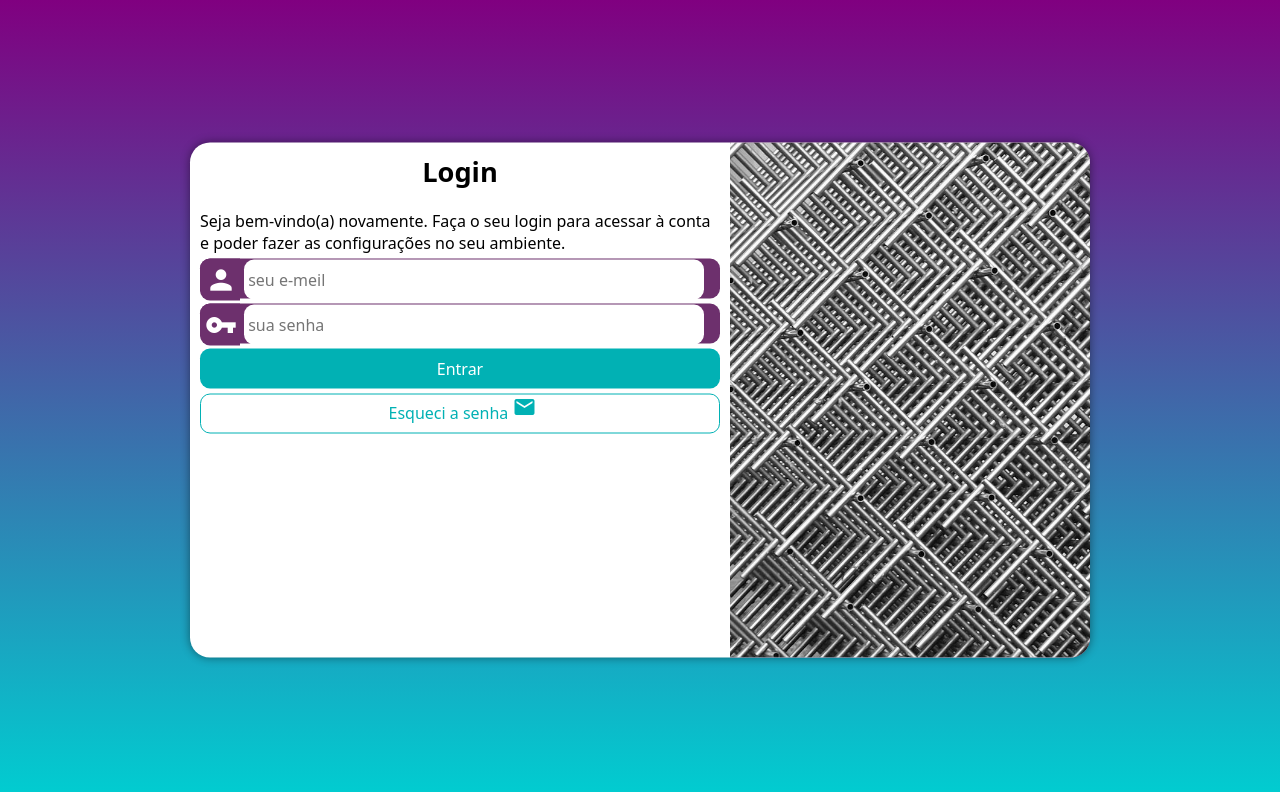
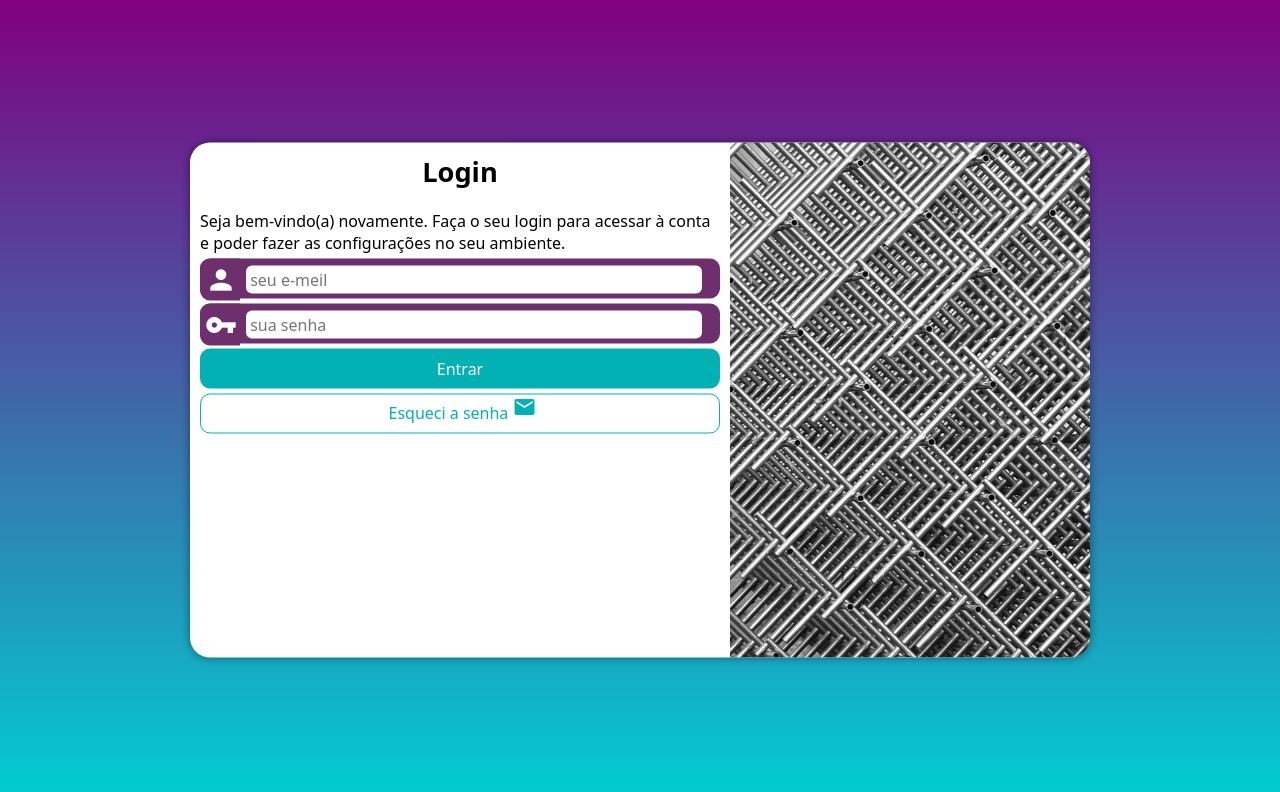
Before and after one commit to fabiodemenezes68/projeto-login, a plain HTML site: page index.html in a window 1280 px wide. Drawn offline with Linux system fonts and the light colour scheme.

Commit message:
ultimo commit

```diff
--- a/estilos/style.css
+++ b/estilos/style.css
@@ -21,13 +21,13 @@ section#login{
     display: block;
     top: 50%;
     left: 50%;
-    transform: translate(-50%, -50%);
     overflow: hidden;
     background-color: white;
     border-radius: 20px;
     width: 256px;
     height: 515px;
     box-shadow: 0px 0px 10px rgba(0, 0, 0, 0.450);
+    transform: translate(-50%, -50%);
     transition: width 0.5s, height 0.5s;
     transition-timing-function: ease-in-out;
 }
@@ -71,11 +71,11 @@ div.campo > input{
     background-color: white;
     font-size: 1em;
     width: calc(100% - 60px);
-    height: 100%;
+    height: 80%;
+    border: 2px solid #6d306d;
+    border-radius: 8px;
+    padding: 4px;
     transform: translateY(-10px);
-    border: 0px;
-    border-radius: 10px;
-    padding: 4px;
 
 }
 form > input[type=submit]{
```
